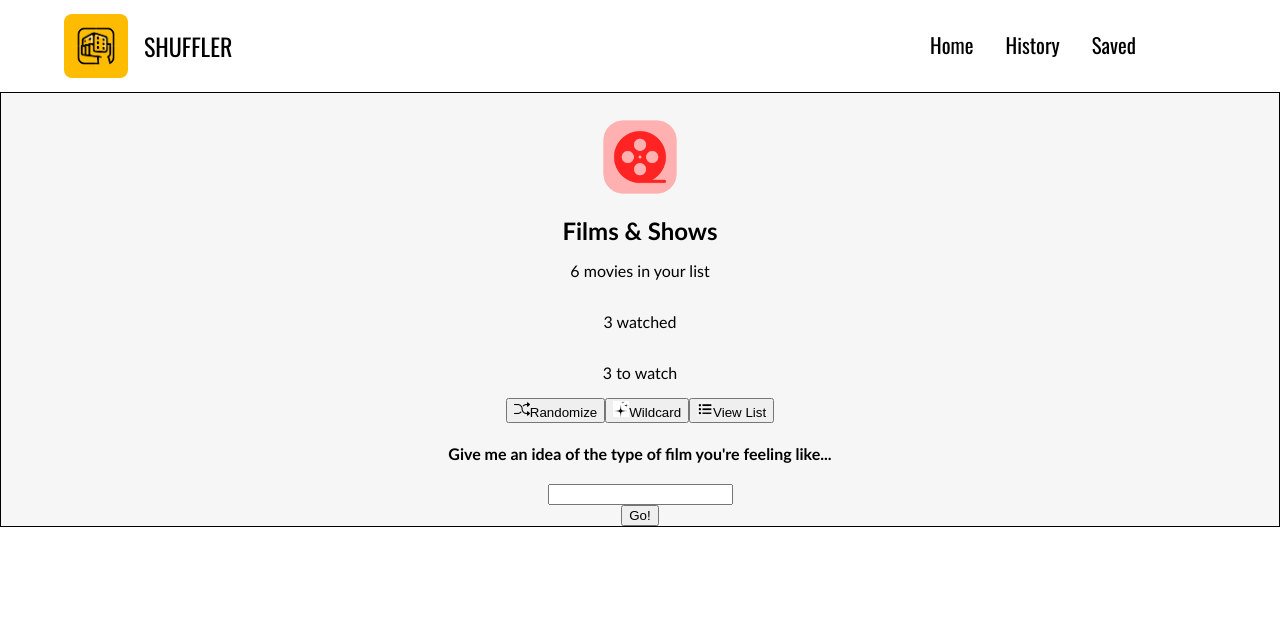
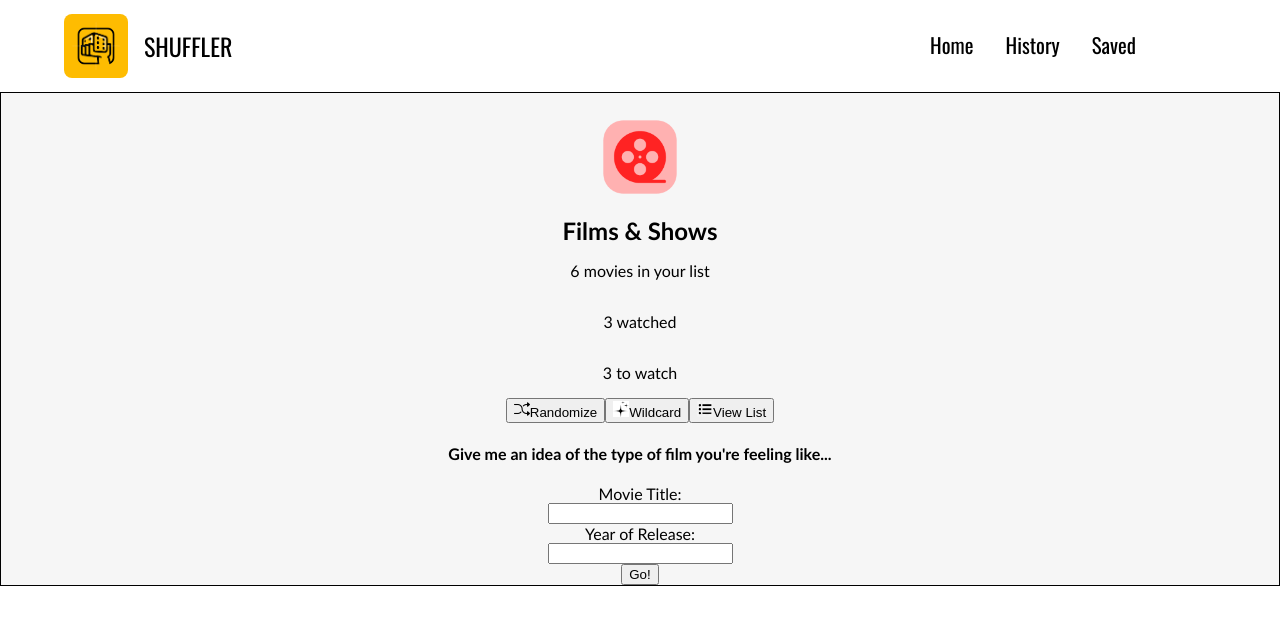
Before and after one commit to swiftybo/shuffler, a React (Vite) app: page /films in a window 1280 px wide. Both pictures are taken after a click on the button "Wildcard". Shown: the top 624 px of the page. Built offline with nearby package versions, Linux system fonts and the light colour scheme.

Commit message:
new function added to httpRequests file to fetch the movieId of the movie that the user has entered in the wildcard movie section

```diff
--- a/src/components/filmComponents/WildcardSection.jsx
+++ b/src/components/filmComponents/WildcardSection.jsx
@@ -1,9 +1,18 @@
+import { useState } from "react"
+import { fetchFilmID } from "../../httpRequests.js"
+
 export default function WildcardSection() {
+    const [userMovieTitle, setUserMovieTitle] = useState("")
+    const [userMovieYear, setUserMovieYear] = useState("")
+
     return (
         <>
             <h4>Give me an idea of the type of film you're feeling like...</h4>
-            <input />
-            <button>Go!</button>
+            <label name="movieTitle">Movie Title:</label>
+            <input value={userMovieTitle} onChange={(e) => setUserMovieTitle(e.target.value)}/>
+            <label name="movieYear">Year of Release:</label>
+            <input value={userMovieYear} onChange={(e) => setUserMovieYear(e.target.value)} />
+            <button onClick={() => fetchFilmID(userMovieTitle)}>Go!</button>
         </>
     )
 }
--- a/src/httpRequests.js
+++ b/src/httpRequests.js
@@ -16,3 +16,30 @@ export async function fetchFilms(movieList) {
     return availableMovies
 
 }
+
+export async function fetchFilmID(movieTitle) {
+
+//     const options = {
+//   method: 'GET',
+//   headers: {
+//     accept: 'application/json',
+//     Authorization: 'Bearer eyJhbGciOiJIUzI1NiJ9.eyJhdWQiOiJiZTkwYzhlNmI2MTUzOGY2MzMwOTU1ZjY5Y2I2MmVkYSIsIm5iZiI6MTc2NDg0ODIzMC4zNjgsInN1YiI6IjY5MzE3MjY2NjI3ZDU4OTVmM2Y1YmE4OSIsInNjb3BlcyI6WyJhcGlfcmVhZCJdLCJ2ZXJzaW9uIjoxfQ.cr23RiQKh_eUR3hG9Sa5xEDkCE2da6h4o0CN3Maqngg'
+//   }
+// };
+
+// fetch('https://api.themoviedb.org/3/search/movie?query=jaws&include_adult=false&language=en-US&page=1', options)
+//   .then(res => res.json())
+//   .then(res => console.log(res))
+
+    const options = {
+        method: 'GET',
+        headers: {
+        accept: 'application/json',
+        Authorization: 'Bearer eyJhbGciOiJIUzI1NiJ9.eyJhdWQiOiJiZTkwYzhlNmI2MTUzOGY2MzMwOTU1ZjY5Y2I2MmVkYSIsIm5iZiI6MTc2NDg0ODIzMC4zNjgsInN1YiI6IjY5MzE3MjY2NjI3ZDU4OTVmM2Y1YmE4OSIsInNjb3BlcyI6WyJhcGlfcmVhZCJdLCJ2ZXJzaW9uIjoxfQ.cr23RiQKh_eUR3hG9Sa5xEDkCE2da6h4o0CN3Maqngg'
+        }
+    };
+
+    const response = await fetch(`https://api.themoviedb.org/3/search/movie?query=${movieTitle}&include_adult=false&language=en-US&page=1`, options)
+    const movie = await response.json()
+    console.log(movie)
+}
```
